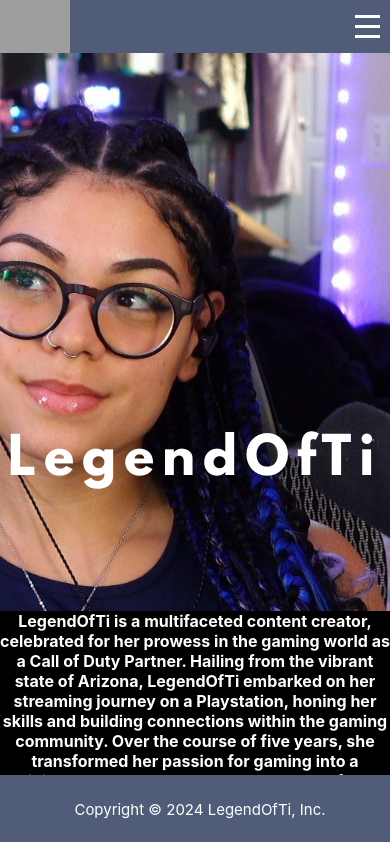
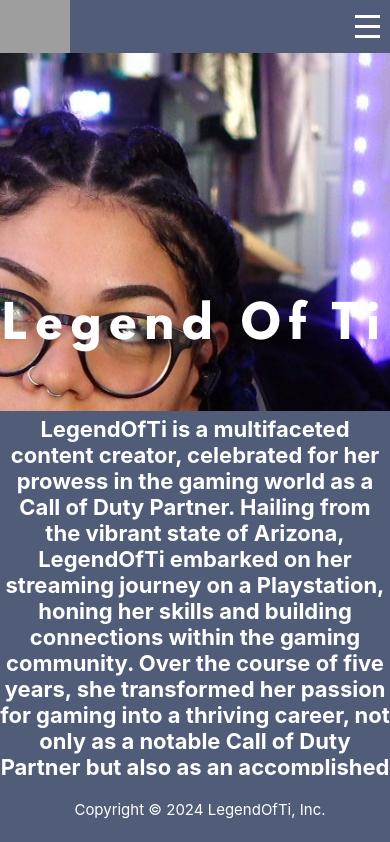
Before and after one commit to GikaiA/legendofti, a React (Create React App) app in the folder legendofti/: page /about in a window 390 px wide. Shown: the top 842 px of the page. Built offline with nearby package versions, Linux system fonts and the light colour scheme; grey boxes are pictures that could not be loaded.

Commit message:
fixed about page, deleted app starter code

```diff
--- a/legendofti/src/About/About.css
+++ b/legendofti/src/About/About.css
@@ -3,12 +3,13 @@
   display: flex;
   /* padding-top: 20px;
   padding-left: 10px; */
-  height: 100vh;
+  height: 135vh;
 }
 
 .parallax {
   background-image: url("../images/ti-gameradvantage.jpg");
   min-height: 100%;
+  min-width: none;
   background-attachment: fixed;
   background-position: center;
   background-repeat: no-repeat;
@@ -16,7 +17,7 @@
 }
 
 .about-paragraph {
-  padding-top: 550px;
+  padding-top: 350px;
   font-weight: bolder;
   color: white;
   text-align: center;
@@ -31,34 +32,45 @@
 
 .about-title {
   color: white;
-  font-size: 50px;
+  font-size: 45px;
   letter-spacing: 8px;
   font-family: "LeagueSpartan";
 }
 
 .about-text {
-  background-color: black;
+  background-color: #515D78;
   font-size: 30px;
   padding: 12px 240px;
   margin: 8px 0;
-  height: 50vh;
+  height: 100%;
 }
 
 @media screen and (max-width: 768px) {
   .about-section {
-    height: 100vh;
+    height: 113vh;
+    padding-left: 0;
+    padding-top: 0;
   }
 
+  .about-title-section{
+    top:30%;
+  }
+
+  .about-paragraph{
+    padding-top: 350px;
+
+  }
   .about-text {
-    font-size: 16px; /* Reduced font size further for smaller screens */
+    font-size: 22px; /* Reduced font size further for smaller screens */
     padding: 0;
+    padding-top: 5px;
   }
 
   .ti-pic {
     width: 100%;
   }
-  .about-section {
-    padding-left: 0;
-    padding-top: 0;
+
+  .parallax{
+    background-attachment: scroll;
   }
 }
--- a/legendofti/src/About/About.js
+++ b/legendofti/src/About/About.js
@@ -8,7 +8,7 @@
       <div className="about-section">
         <div className="parallax">
         <div className="about-title-section">
-          <p className="about-title">LegendOfTi</p>
+          <p className="about-title">Legend Of Ti</p>
         </div>
         <div className="about-paragraph">
           <p className="about-text">
--- a/legendofti/src/App.css
+++ b/legendofti/src/App.css
@@ -1,49 +1,8 @@
-body{
+body, html{
   background-color: black;
   height: 100%;
 }
 
-::-webkit-scrollbar {
-  width: 10px;
-  border-radius: 10px;
-}
-
-
 .App {
   text-align: center;
 }
-
-.App-logo {
-  height: 40vmin;
-  pointer-events: none;
-}
-
-@media (prefers-reduced-motion: no-preference) {
-  .App-logo {
-    animation: App-logo-spin infinite 20s linear;
-  }
-}
-
-.App-header {
-  background-color: #282c34;
-  min-height: 100vh;
-  display: flex;
-  flex-direction: column;
-  align-items: center;
-  justify-content: center;
-  font-size: calc(10px + 2vmin);
-  color: white;
-}
-
-.App-link {
-  color: #61dafb;
-}
-
-@keyframes App-logo-spin {
-  from {
-    transform: rotate(0deg);
-  }
-  to {
-    transform: rotate(360deg);
-  }
-}
--- a/legendofti/src/Gaming/Gaming.js
+++ b/legendofti/src/Gaming/Gaming.js
@@ -35,16 +35,7 @@
           <h1 className="social-title">Youtube *CLICK ME*</h1>
         </a>
         <div className="video-container">
-        {/* Embed the YouTube channel or playlist */}
-        <iframe
-          width="560"
-          height="315"
-          src="https://www.youtube.com/@legendofti2.0"
-          frameBorder="0"
-          allow="accelerometer; autoplay; clipboard-write; encrypted-media; gyroscope; picture-in-picture"
-          allowFullScreen
-          title="YouTube Channel"
-        ></iframe>
+
       </div>
         {/* <div className="social-container">
           <Carousel
```
